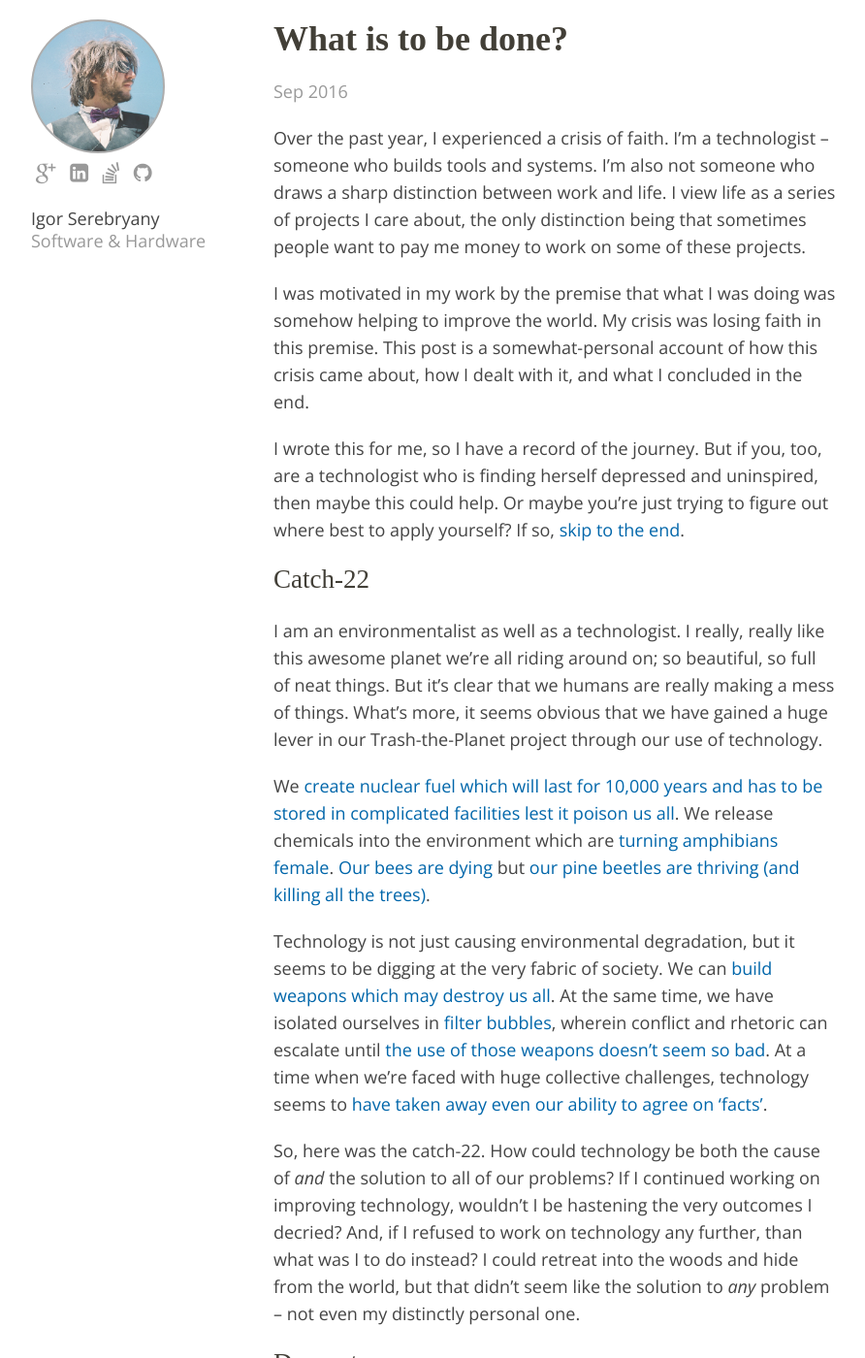
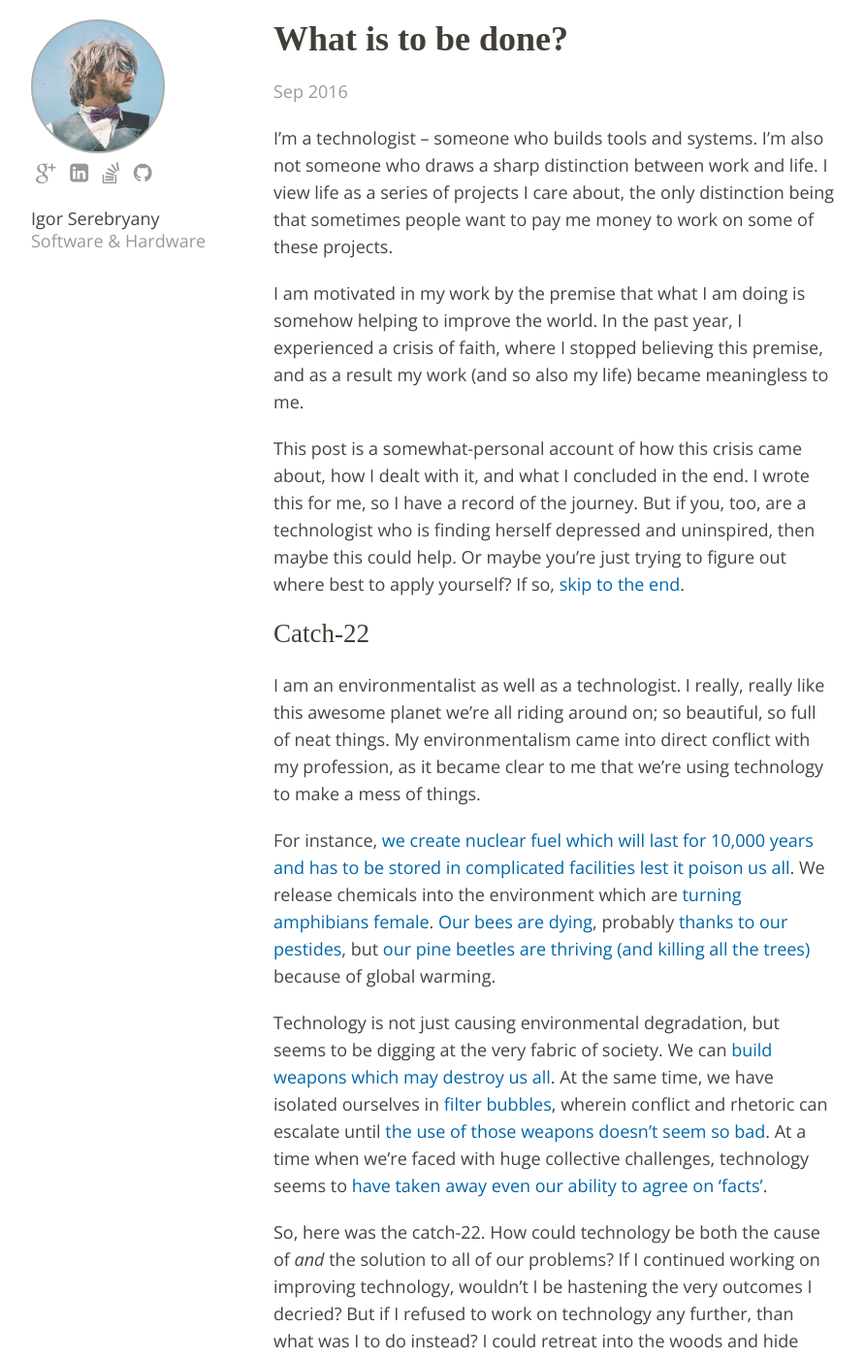
Before and after one commit to igor47/blog, a Jekyll site: the page built from _posts/2016-09-28-what-is-to-be-done.md, in a window 1280 px wide and 1400 px high. Shown: the whole window at 97% size, without its empty margins (138-1030 px from the left). Built offline with Jekyll 4.4.1, drawn with Linux system fonts in a browser that asks for light colours; some web fonts are replaced; some of the changed text lies outside the part shown.

Commit message:
[witbd] some more minor edits

```diff
--- a/_posts/2016-09-28-what-is-to-be-done.md
+++ b/_posts/2016-09-28-what-is-to-be-done.md
@@ -3,15 +3,14 @@ layout: post
 title: What is to be done?
 ---
 
-Over the past year, I experienced a crisis of faith.
 I'm a technologist -- someone who builds tools and systems.
 I'm also not someone who draws a sharp distinction between work and life.
 I view life as a series of projects I care about, the only distinction being that sometimes people want to pay me money to work on some of these projects.
 
-I was motivated in my work by the premise that what I was doing was somehow helping to improve the world.
-My crisis was losing faith in this premise.
+I am motivated in my work by the premise that what I am doing is somehow helping to improve the world.
+In the past year, I experienced a crisis of faith, where I stopped believing this premise, and as a result my work (and so also my life) became meaningless to me.
+
 This post is a somewhat-personal account of how this crisis came about, how I dealt with it, and what I concluded in the end.
-
 I wrote this for me, so I have a record of the journey.
 But if you, too, are a technologist who is finding herself depressed and uninspired, then maybe this could help.
 Or maybe you're just trying to figure out where best to apply yourself?
@@ -21,14 +20,13 @@ If so, [skip to the end](#ok-but-whats-to-be-done).
 
 I am an environmentalist as well as a technologist.
 I really, really like this awesome planet we're all riding around on; so beautiful, so full of neat things.
-But it's clear that we humans are really making a mess of things.
-What's more, it seems obvious that we have gained a huge lever in our Trash-the-Planet project through our use of technology.
+My environmentalism came into direct conflict with my profession, as it became clear to me that we're using technology to make a mess of things.
 
-We [create nuclear fuel which will last for 10,000 years and has to be stored in complicated facilities lest it poison us all](https://www.damninteresting.com/this-place-is-not-a-place-of-honor/).
+For instance, [we create nuclear fuel which will last for 10,000 years and has to be stored in complicated facilities lest it poison us all](https://www.damninteresting.com/this-place-is-not-a-place-of-honor/).
 We release chemicals into the environment which are [turning amphibians female](http://www.newsweek.com/female-frogs-estrogen-hermaphrodites-suburban-waste-369553).
-[Our bees are dying](https://en.wikipedia.org/wiki/Colony_collapse_disorder) but [our pine beetles are thriving (and killing all the trees)](http://www.tahoedailytribune.com/news/california-tahoe-area-tree-deaths-climb-to-record-levels-thanks-to-bugs-drought/).
+[Our bees are dying](https://en.wikipedia.org/wiki/Colony_collapse_disorder), probably [thanks to our pestides](https://en.wikipedia.org/wiki/Neonicotinoid#Bees), but [our pine beetles are thriving (and killing all the trees)](http://www.tahoedailytribune.com/news/california-tahoe-area-tree-deaths-climb-to-record-levels-thanks-to-bugs-drought/) because of global warming.
 
-Technology is not just causing environmental degradation, but it seems to be digging at the very fabric of society.
+Technology is not just causing environmental degradation, but seems to be digging at the very fabric of society.
 We can [build weapons which may destroy us all](https://en.wikipedia.org/wiki/Nuclear_warfare).
 At the same time, we have isolated ourselves in [filter bubbles](https://www.techopedia.com/definition/28556/filter-bubble), wherein conflict and rhetoric can escalate until [the use of those weapons doesn't seem so bad](http://www.politicususa.com/2016/08/03/trump-asks-if-nuclear-weapons-them.html).
 At a time when we're faced with huge collective challenges, technology seems to [have taken away even our ability to agree on 'facts'](http://www.newyorker.com/magazine/2016/03/21/the-internet-of-us-and-the-end-of-facts).
```
Also changed, not shown: other parts of _posts/2016-09-28-what-is-to-be-done.md (+1 -1 lines).
